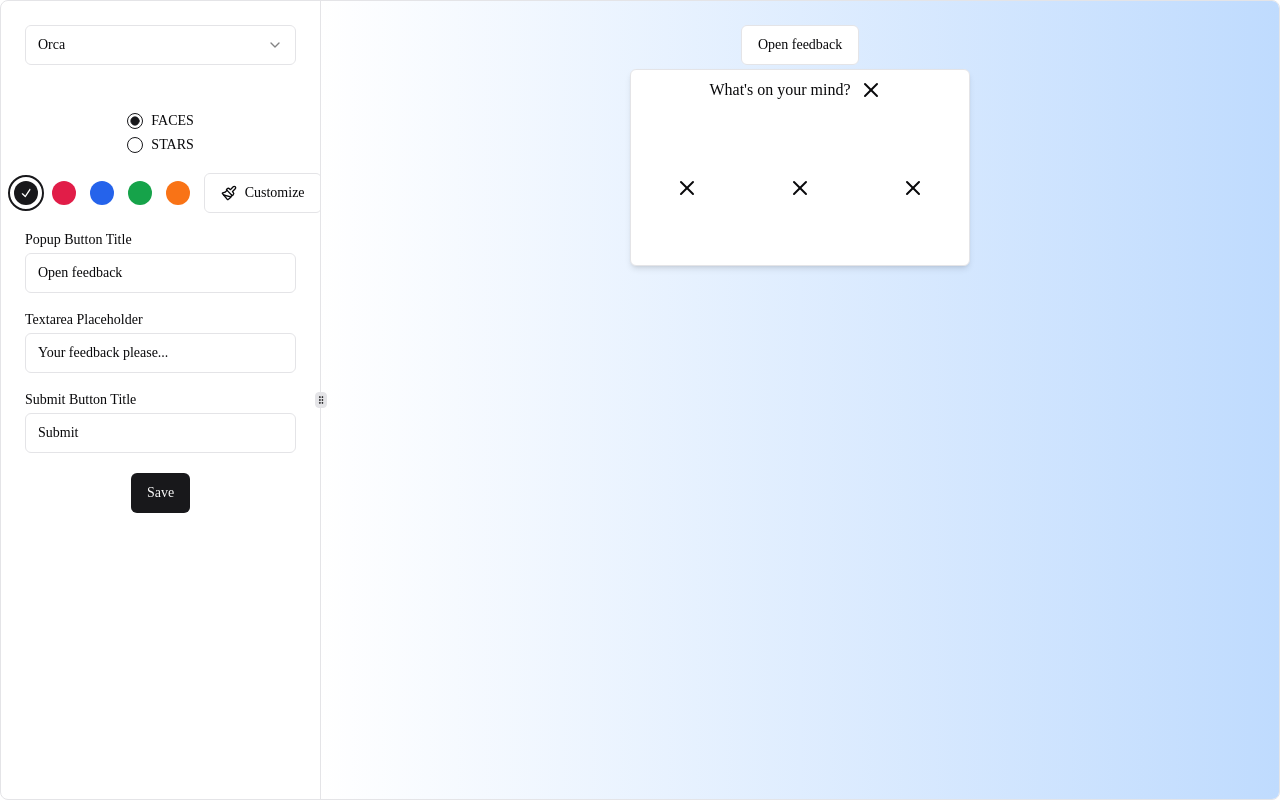
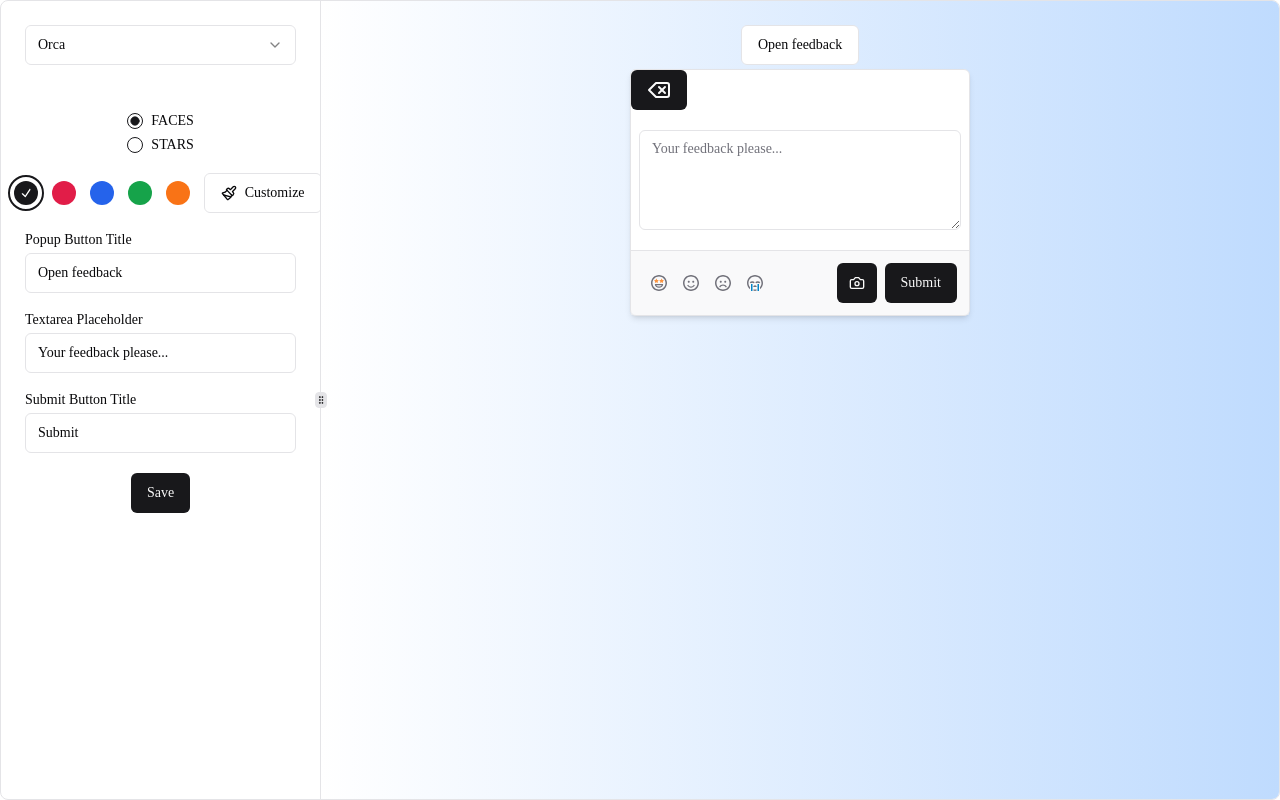
Before and after one commit to kimmin920/react-feedback, a Next.js app: page /feedback-editor in a window 1280 px wide. Both pictures are taken after a click on the button 687 px from the left and 187 px from the top of the page. Built offline with nearby package versions, Linux system fonts and the light colour scheme.

Commit message:
feat: add back-step button

```diff
--- a/src/app/(editor)/feedback-editor/components/feedback-orca.tsx
+++ b/src/app/(editor)/feedback-editor/components/feedback-orca.tsx
@@ -12,7 +12,7 @@ import SuccessIcon from './success-icon';
 import FailIcon from './fail-icon';
 import FeedbackActionsMatcher from './feedback-actions-matcher';
 import ScreenshotButton from '@/components/screenshot-button';
-import { XIcon } from 'lucide-react';
+import { Delete, XIcon } from 'lucide-react';
 
 type FormStatusType = 'PENDING' | 'LOADING' | 'SUCCESS' | 'FAILED';
 
@@ -70,6 +70,10 @@ function FeedbackOrca({ designConfig, customTexts }: FeedbackEditorType) {
     setIsPopoverOpen(true);
   }, []);
 
+  const onClickFeedbackTypeButton = () => {
+    setStep(1);
+  };
+
   return (
     <div className='h-screen'>
       <Popover open={isPopoverOpen}>
@@ -116,13 +120,25 @@ function FeedbackOrca({ designConfig, customTexts }: FeedbackEditorType) {
                 </Button>
               </div>
               <div className='flex flex-row items-center flex-1'>
-                <Button className='flex-1 h-full' variant='ghost' size='icon'>
+                <Button
+                  className='flex-1'
+                  variant='ghost'
+                  onClick={onClickFeedbackTypeButton}
+                >
                   <XIcon />
                 </Button>
-                <Button className='flex-1' variant='ghost' size='icon'>
+                <Button
+                  className='flex-1'
+                  variant='ghost'
+                  onClick={onClickFeedbackTypeButton}
+                >
                   <XIcon />
                 </Button>
-                <Button className='flex-1' variant='ghost' size='icon'>
+                <Button
+                  className='flex-1'
+                  variant='ghost'
+                  onClick={onClickFeedbackTypeButton}
+                >
                   <XIcon />
                 </Button>
               </div>
@@ -134,6 +150,11 @@ function FeedbackOrca({ designConfig, customTexts }: FeedbackEditorType) {
               className='w-full flex-1 space-y-3 grid'
               onSubmit={handleSubmit}
             >
+              <div>
+                <Button>
+                  <Delete onClick={() => setStep(0)} />
+                </Button>
+              </div>
               <div className='p-2'>
                 <Textarea
                   className='min-h-[100px] outline-none focus-visible:ring-transparent focus-visible:border-primary'
```
